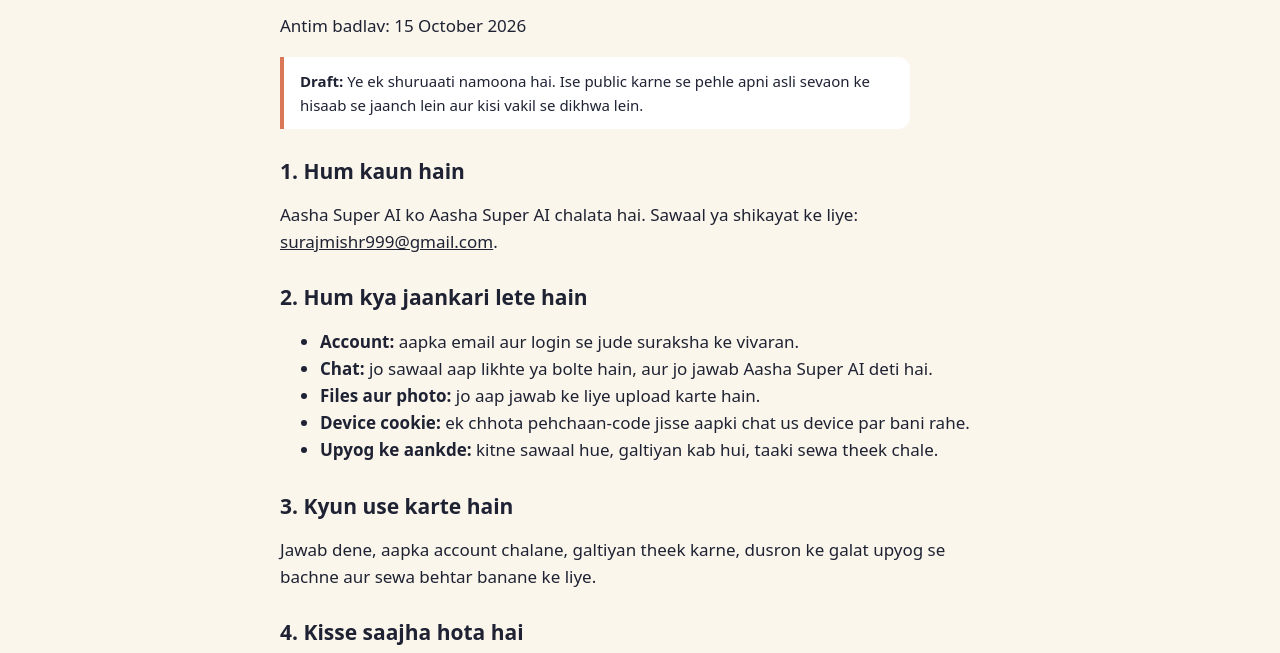
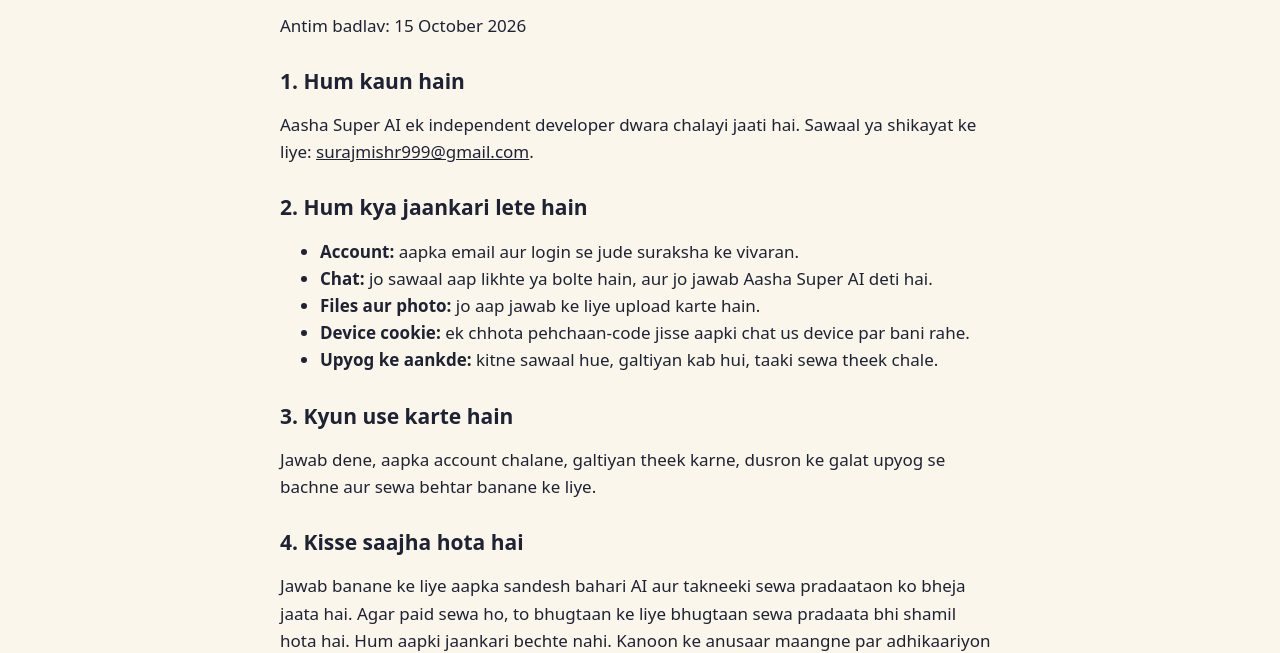
Before and after one commit to surajmishr999-coder/surajmishr999-coder.github.io, a plain HTML site: page privacy.html in a window 1280 px wide. Shown: the part 159-812 px from the top of the page. Drawn offline with Linux system fonts and the light colour scheme.

Commit message:
Revise privacy policy details and remove draft notice
Updated the privacy policy to clarify the developer's identity and removed draft notice.

```diff
--- a/privacy.html
+++ b/privacy.html
@@ -1,4 +1,3 @@
-
 <!doctype html>
 <html lang="en-IN">
 <head>
@@ -16,10 +15,9 @@
 <main class="wrap legal">
 <h1>Privacy Policy</h1>
 <p>Antim badlav: 15 October 2026</p>
-<p class="draft"><strong>Draft:</strong> Ye ek shuruaati namoona hai. Ise public karne se pehle apni asli sevaon ke hisaab se jaanch lein aur kisi vakil se dikhwa lein.</p>
 
 <h2>1. Hum kaun hain</h2>
-<p>Aasha Super AI ko Aasha Super AI chalata hai. Sawaal ya shikayat ke liye: <a href="mailto:surajmishr999@gmail.com">surajmishr999@gmail.com</a>.</p>
+<p>Aasha Super AI ek independent developer dwara chalayi jaati hai. Sawaal ya shikayat ke liye: <a href="mailto:surajmishr999@gmail.com">surajmishr999@gmail.com</a>.</p>
 
 <h2>2. Hum kya jaankari lete hain</h2>
 <ul>
```
